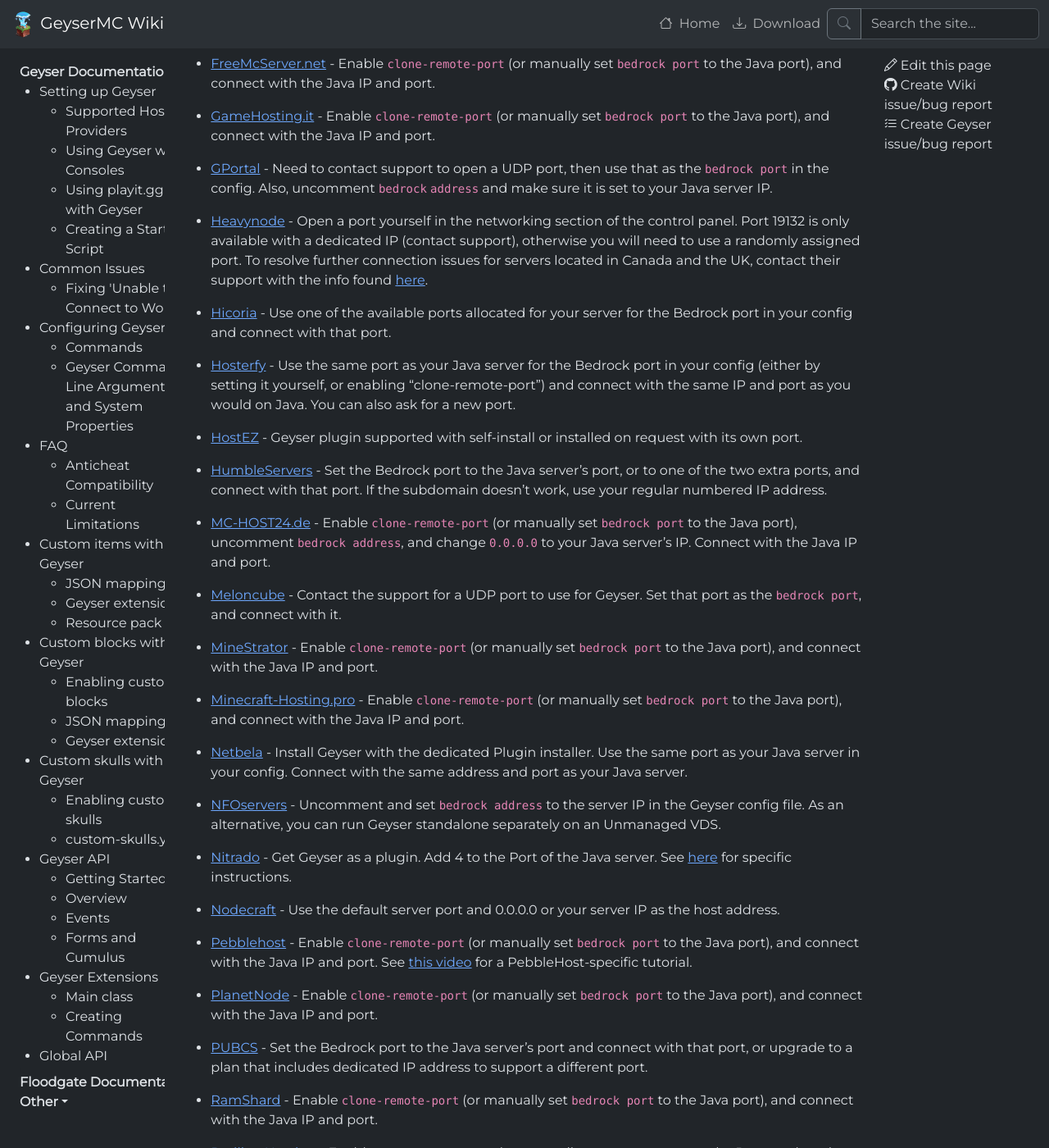
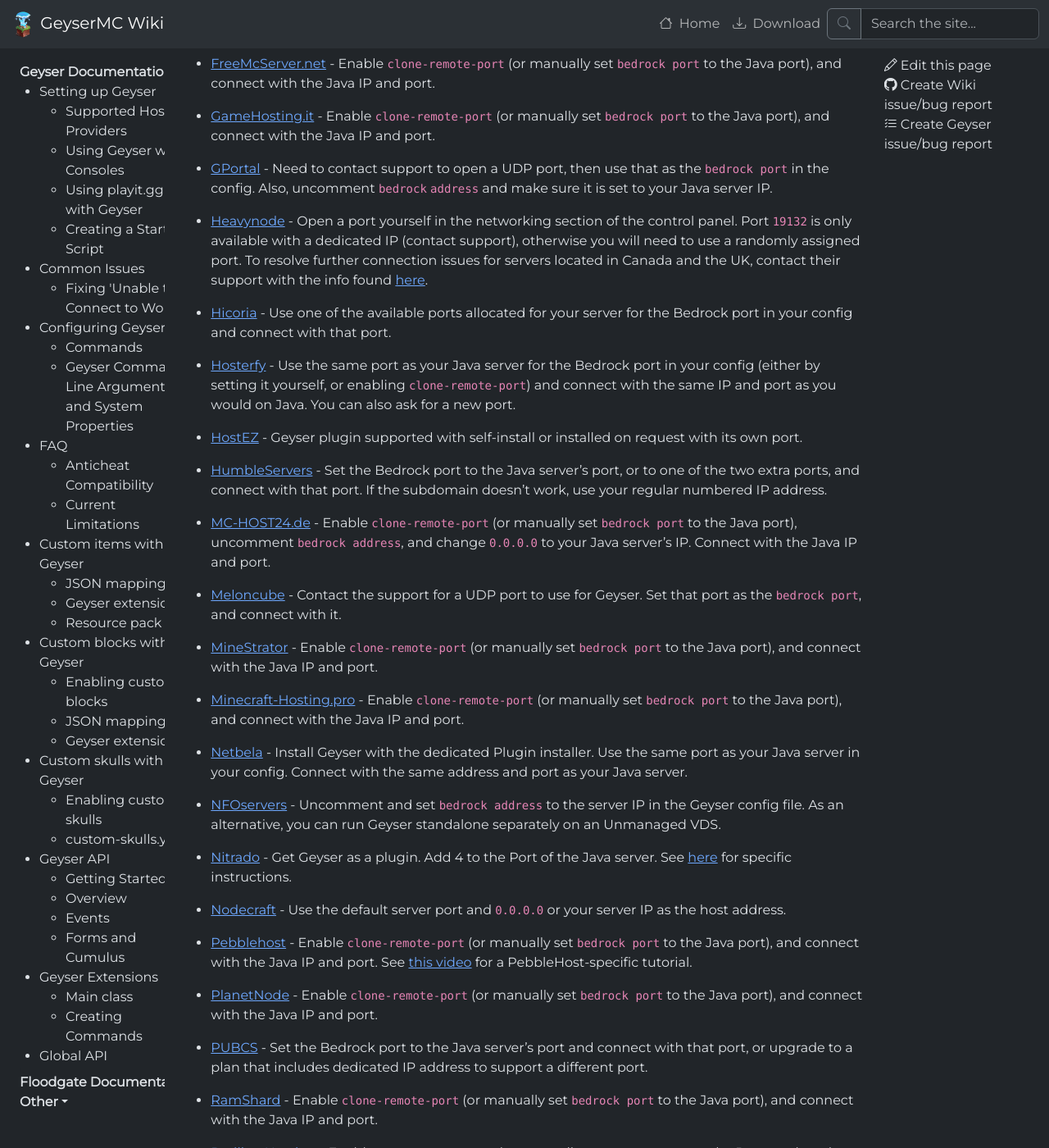
Before and after one commit to GeyserMC/GeyserWiki, a Jekyll site: the page built from _docs/geyser/supported-hosting-providers.md, in a window 1280 px wide and 1400 px high, scrolled down 3031 px. Shown: the whole window at 82% size. Built offline with Jekyll 4.4.1, drawn with Linux system fonts in a browser that asks for light colours; some of the changed text lies outside the part shown.

Commit message:
Apply suggestions from code review
Co-authored-by: rtm516 <rtm516@users.noreply.github.com>

```diff
--- a/_data/providers.json
+++ b/_data/providers.json
@@ -49,7 +49,7 @@
     {
       "name": "Minefort",
       "url": "https://minefort.com/",
-      "description": "On the server dashboard under \"Connect Support\", make sure \"Allow Bedrock\" is enabled. Then connect via `play.minefort.com` and join using `/server <servername>`, or connect via `<servername>.minefort.com`."
+      "description": "On the server dashboard under 'Connect Support', make sure 'Allow Bedrock' is enabled. Then connect via `play.minefort.com` and join using `/server <servername>`, or connect via `<servername>.minefort.com`."
     },
     {
       "name": "Minehut",
@@ -211,7 +211,7 @@
     {
       "name": "Heavynode",
       "url": "https://www.heavynode.com/",
-      "description": "Open a port yourself in the networking section of the control panel. Port 19132 is only available with a dedicated IP (contact support), otherwise you will need to use a randomly assigned port. To resolve further connection issues for servers located in Canada and the UK, contact their support with the info found [here](https://wiki.geysermc.org/geyser/portforwarding/#ovh-and-soyoustart)."
+      "description": "Open a port yourself in the networking section of the control panel. Port `19132` is only available with a dedicated IP (contact support), otherwise you will need to use a randomly assigned port. To resolve further connection issues for servers located in Canada and the UK, contact their support with the info found [here](https://wiki.geysermc.org/geyser/portforwarding/#ovh-and-soyoustart)."
     },
     {
       "name": "Hicoria",
@@ -221,7 +221,7 @@
     {
       "name": "Hosterfy",
       "url": "https://www.hosterfy.com/",
-      "description": "Use the same port as your Java server for the Bedrock port in your config (either by setting it yourself, or enabling “clone-remote-port”) and connect with the same IP and port as you would on Java. You can also ask for a new port."
+      "description": "Use the same port as your Java server for the Bedrock port in your config (either by setting it yourself, or enabling `clone-remote-port`) and connect with the same IP and port as you would on Java. You can also ask for a new port."
     },
     {
       "name": "HostEZ",
@@ -271,7 +271,7 @@
     {
       "name": "Nodecraft",
       "url": "https://nodecraft.com",
-      "description": "Use the default server port and 0.0.0.0 or your server IP as the host address."
+      "description": "Use the default server port and `0.0.0.0` or your server IP as the host address."
     },
     {
       "name": "Pebblehost",
@@ -317,7 +317,7 @@
     {
       "name": "Skynode.pro",
       "url": "https://skynode.pro/",
-      "description": "Go to \"Server Details\", add a new port, and set the `bedrock port` in your config to that port. Connect with it and the Java server's address.."
+      "description": "Go to \"Server Details\", add a new port, and set the `bedrock port` in your config to that port. Connect with it and the Java server's address."
     },
     {
       "name": "Sparked Host",
@@ -367,7 +367,7 @@
     {
       "name": "Vultam",
       "url": "https://vultam.net/",
-      "description": "Set the `bedrock port` to the Java server's port, or request an additional port. The additional port can be 19132 if you buy a dedicated IP."
+      "description": "Set the `bedrock port` to the Java server's port, or request an additional port. The additional port can be `19132` if you buy a dedicated IP."
     },
     {
       "name": "WinterNode",
```
